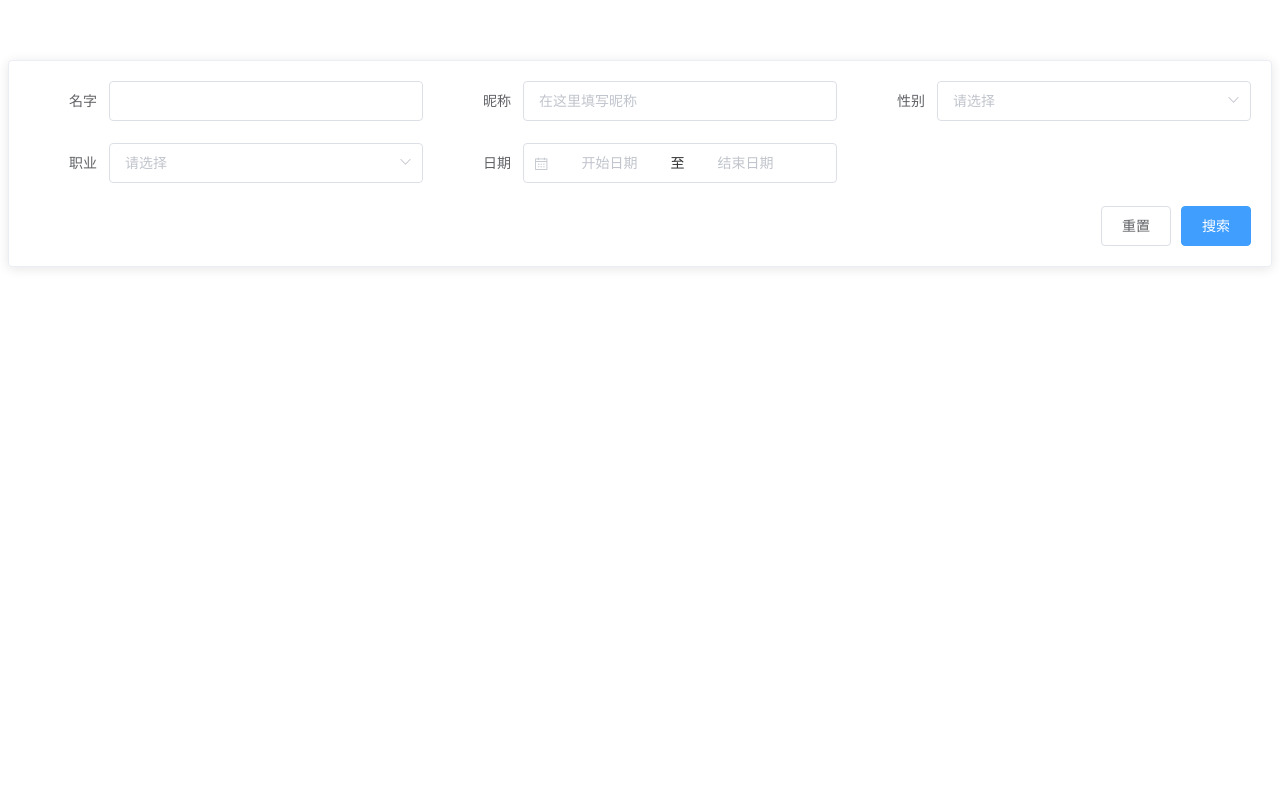
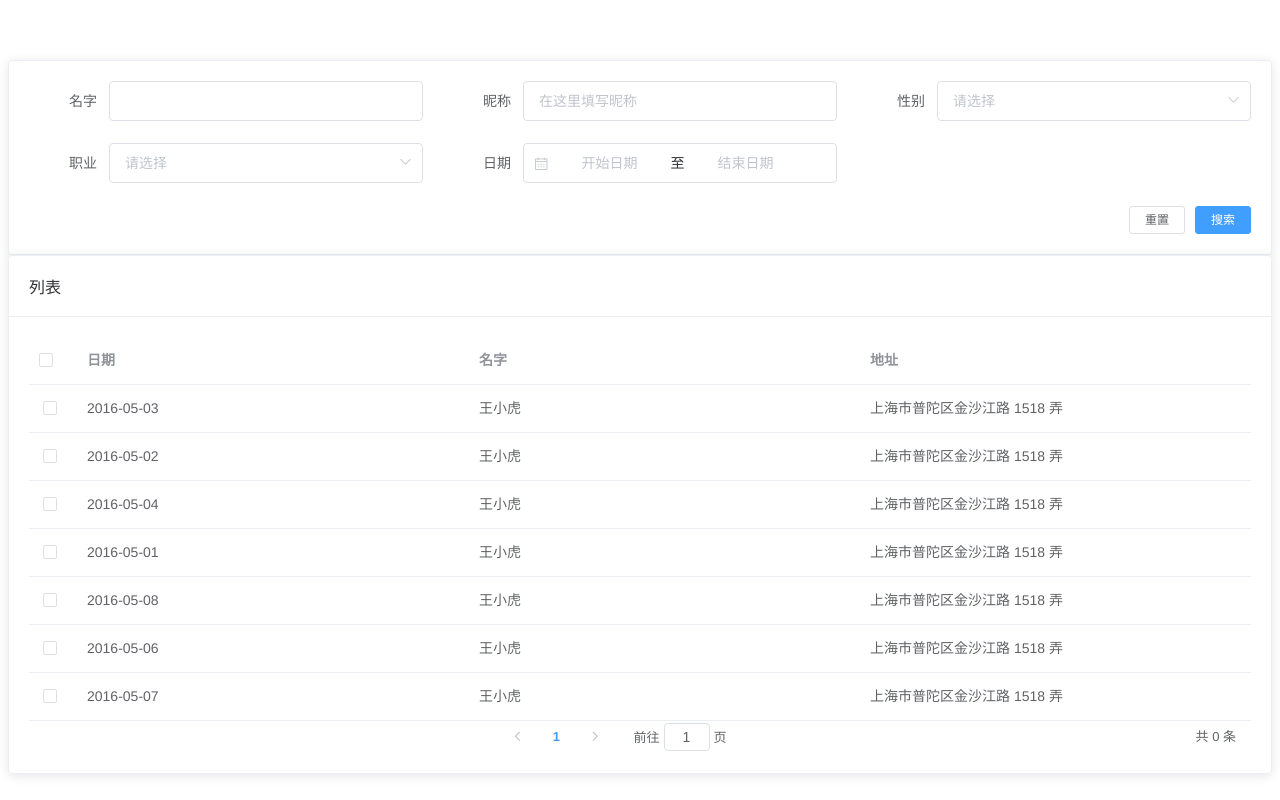
Before and after one commit to abigmiu/elementLayout, a Vue app: page / in a window 1280 px wide. Built offline with nearby package versions, Linux system fonts and the light colour scheme.

Commit message:
表格初始化

```diff
--- a/src/App.vue
+++ b/src/App.vue
@@ -4,18 +4,24 @@
       :configModel="filterModel"
       @filter="onFilter"
     />
+    <miu-table
+        v-bind="tableConfig"
+    >
+    </miu-table>
   </div>
 </template>
 
 <script>
-import HelloWorld from './components/HelloWorld.vue';
-import Filter from '@/components/filter.vue';
+import HelloWorld from './components/HelloWorld.vue'
+import Filter from '@/components/filter.vue'
+import Table from '@/components/table.vue'
 
 export default {
   name: 'App',
   components: {
     HelloWorld,
-    MiuFilter: Filter
+    MiuFilter: Filter,
+    MiuTable: Table
   },
   data() {
     return {
@@ -71,15 +77,73 @@ export default {
           value: 'date',
           type: 'daterange'
         }
-      ]
-    };
+      ],
+      tableConfig: {
+        showSelection: true,
+        showPagination: true,
+        data: [
+          {
+            date: '2016-05-03',
+            name: '王小虎',
+            address: '上海市普陀区金沙江路 1518 弄'
+          },
+          {
+            date: '2016-05-02',
+            name: '王小虎',
+            address: '上海市普陀区金沙江路 1518 弄'
+          },
+          {
+            date: '2016-05-04',
+            name: '王小虎',
+            address: '上海市普陀区金沙江路 1518 弄'
+          },
+          {
+            date: '2016-05-01',
+            name: '王小虎',
+            address: '上海市普陀区金沙江路 1518 弄'
+          },
+          {
+            date: '2016-05-08',
+            name: '王小虎',
+            address: '上海市普陀区金沙江路 1518 弄'
+          },
+          {
+            date: '2016-05-06',
+            name: '王小虎',
+            address: '上海市普陀区金沙江路 1518 弄'
+          },
+          {
+            date: '2016-05-07',
+            name: '王小虎',
+            address: '上海市普陀区金沙江路 1518 弄'
+          }
+        ],
+        model: [
+            {
+                label: '日期',
+                value: 'date',
+                type: 'text',
+            },
+            {
+                label: '名字',
+                value: 'name',
+                type: 'text',
+            },
+            {
+                label: '地址',
+                value: 'address',
+                type: 'text',
+            }
+        ]
+      }
+    }
   },
   methods: {
     onFilter(filterData) {
-      console.log(filterData);
+      console.log(filterData)
     }
   }
-};
+}
 </script>
 
 <style>
--- a/src/components/filter.vue
+++ b/src/components/filter.vue
@@ -52,10 +52,10 @@
       </el-row>
 
       <div class="flex flex-end">
-        <el-button @click="reset">
+        <el-button @click="reset" size="mini">
           重置
         </el-button>
-        <el-button type="primary" @click="submit">
+        <el-button type="primary" @click="submit" size="mini">
           搜索
         </el-button>
       </div>
--- /dev/null
+++ b/src/components/table.vue
@@ -0,0 +1,109 @@
+<template>
+    <el-card>
+        <!-- 头部 -->
+        <div slot="header" style="display: flex; justify-content: space-between; align-item: center;">
+            <span>{{ title || '列表' }}</span>
+            <div class="flex items-center justify-between">
+                <slot></slot>
+            </div>
+        </div>
+        <!-- 表格· -->
+        <el-table
+            :data="data"
+            @selection-change="handleSelectionChange"
+        >
+            <!-- 复选框 -->
+            <el-table-column type="selection" v-if="showSelection">
+            </el-table-column>
+
+            <el-table-column
+                v-for="(item, index) in model"
+                :key="index"
+                :label="item.label"
+                :width="item.width"
+                :prop="item.value"
+            >
+
+            </el-table-column>
+        </el-table>
+        <!-- 分页 -->
+        <el-pagination
+            v-if="showPagination"
+            :total="pagination.total"
+            :current-page="pagination.page"
+            :page-size="pagination.size"
+            @size-change="handleSizeChange"
+            @page-change="handlePageChange"
+        >
+
+        </el-pagination>
+    </el-card>
+</template>
+
+<script>
+export default {
+    props: {
+        // 数据
+        data: {
+            type: Array,
+            default: () => [],
+        },
+        // 配置
+        model: {
+            type: Array,
+            default: () => []
+        },
+        // 显示多选框
+        showSelection: {
+            type: Boolean,
+            default: false
+        },
+        // 显示分页
+        showPagination: {
+            type: Boolean,
+            default: true,
+        },
+
+        // 分页数据
+        pagination: {
+            type: Object,
+            default: () => ({
+                size: 10,
+                page: 1,
+                total: 0,
+            })
+        },
+        // 标题
+        title: {
+            type: String,
+            default: ''
+        }
+    },
+    methods: {
+        /**
+         * 多选框选择改变
+         */
+        handleSelectionChange(val) {
+            this.$emit('selection-change', val)
+        },
+
+        /**
+         * 分页size改变
+         */
+        handleSizeChange(val) {
+            this.$emit('size-change', val)
+        },
+
+        /**
+         * 分页page改变
+         */
+        handlePageChange(val) {
+            this.$emit('page-change', val)
+        }
+    }
+}
+</script>
+
+<style>
+
+</style>
```
Also changed, not shown: src/utils/element.js (+7 -1 lines).
